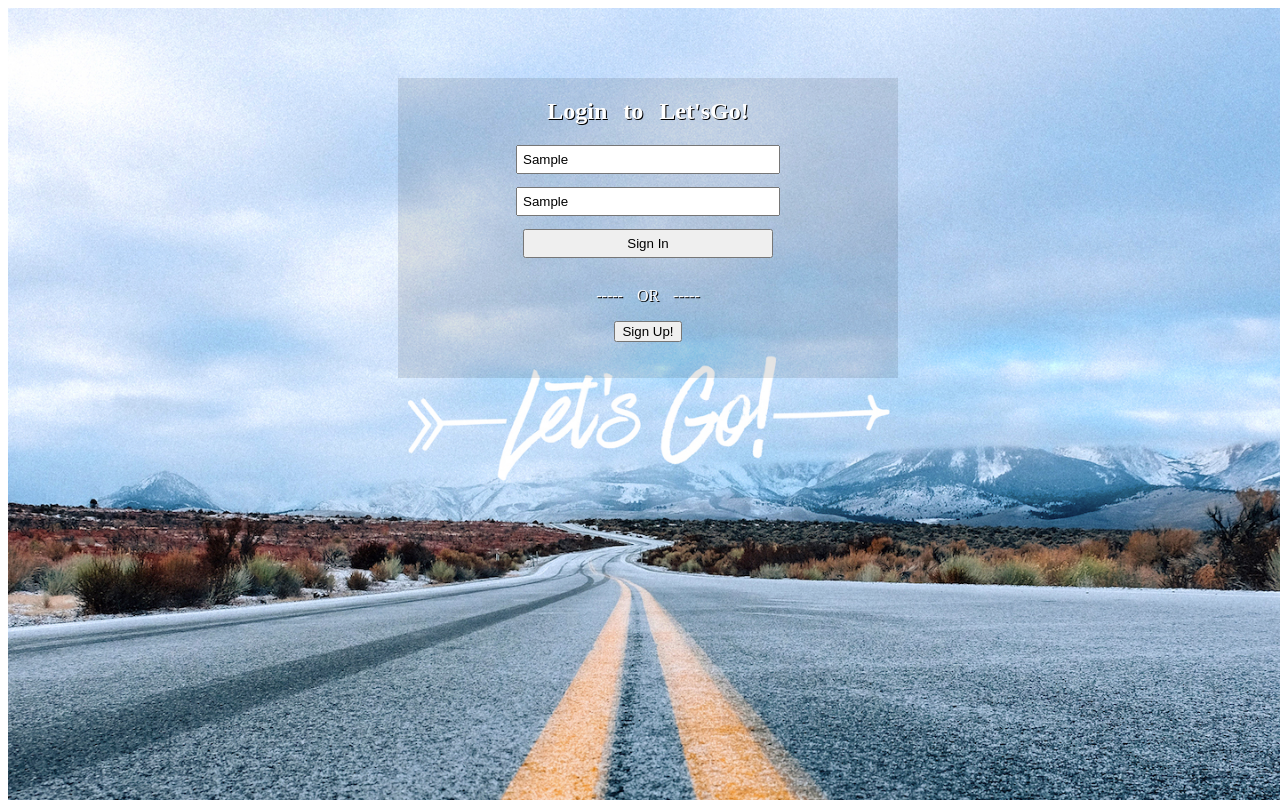
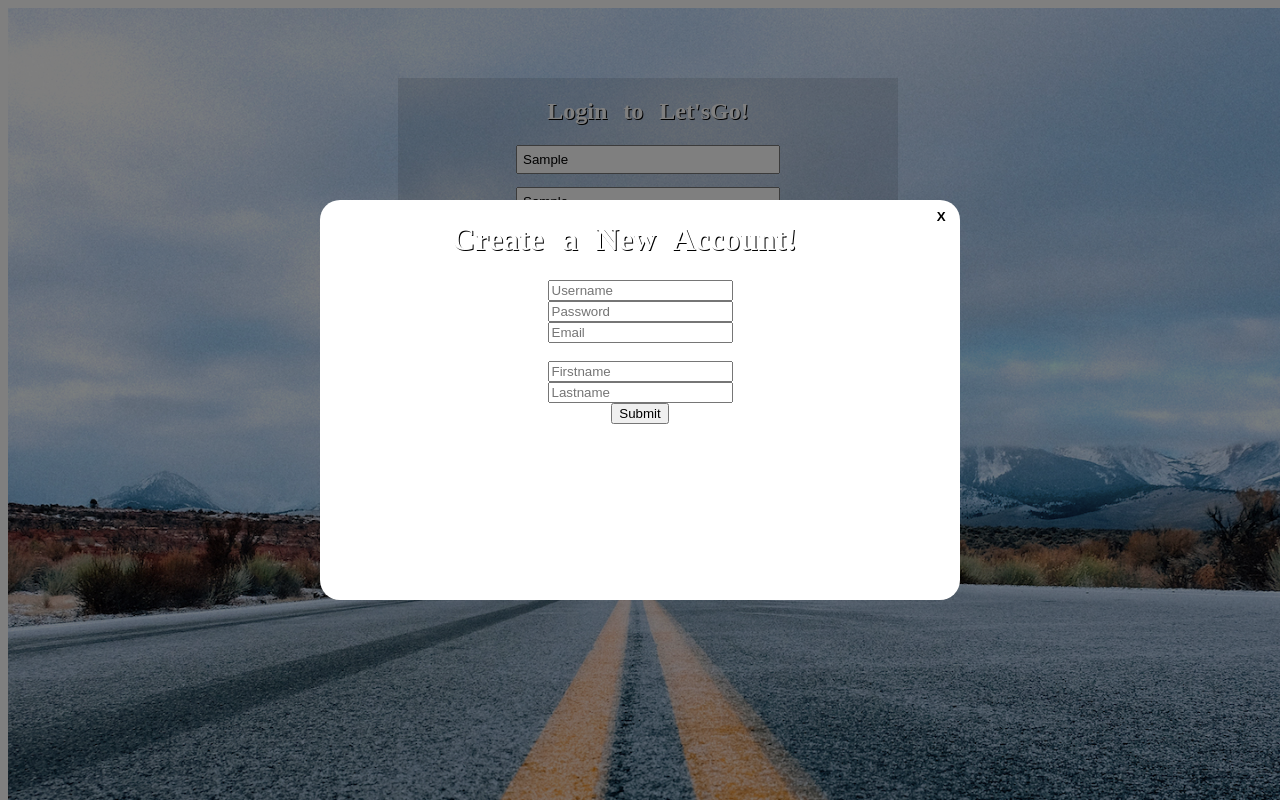
Before and after one commit to cStruong/letsgo_front, a React (Create React App) app: page / in a window 1280 px wide. Both pictures are taken after typing "Sample", "Sample" into the empty fields and a click on the button "Sign Up!". Built offline with nearby package versions, Linux system fonts and the light colour scheme; no server answers.

Commit message:
new trips routing and some crud functionality

```diff
--- a/src/App.js
+++ b/src/App.js
@@ -34,7 +34,7 @@ class App extends React.Component {
         <Switch>
           <Route exact={true} path="/" component={Home} />
           <Route path="/user" component={User} />
-          <Route path="/trip" component={Trip} />
+          <Route path="/trip/:id" component={Trip} />
           <Route path="/" component={Error} />
         </Switch>
       </div>
--- a/src/Components/Login.js
+++ b/src/Components/Login.js
@@ -2,11 +2,13 @@ import React from 'react';
 import { withRouter } from 'react-router-dom';
 import { connect } from 'react-redux';
 import { logIn } from '../Redux/actions.js'
+import NewUserForm from './NewUserForm.js';
 class Login extends React.Component {
     //state
     state = {
         username: "",
-        password: ""
+        password: "",
+        signupclicked: false
     }
 
     handleLoginChange = (event) => {
@@ -41,6 +43,12 @@ class Login extends React.Component {
         })
     }
 
+    handleSignup = (event) => {
+        this.setState({
+            signupclicked: !this.state.signupclicked
+        })
+    }
+
     render() {
 
         if (!localStorage.getItem("token") || localStorage.getItem("token") === 'undefined' ) {
@@ -56,8 +64,9 @@ class Login extends React.Component {
                         <button className="loginfield" type='submit'>Sign In</button>
                         <p>----- OR -----</p>
 
-                        <button>Sign Up!</button>
+                        <button onClick={this.handleSignup}>Sign Up!</button>
                     </form>
+                    {this.state.signupclicked ? <NewUserForm handleSignup={this.handleSignup}/> : null}
                 </div>
             )
         } else {
--- a/src/Components/MemberCard.js
+++ b/src/Components/MemberCard.js
@@ -1,9 +1,9 @@
 import React from 'react'
 
-const MemberCard = () => {
+const MemberCard = (props) => {
     return(
-        <div>
-            MemberCard
+        <div className="membercard">
+            {props.userObj.first_name} {props.userObj.last_name}
         </div>
     )
 }
--- a/src/Components/MemberList.js
+++ b/src/Components/MemberList.js
@@ -2,11 +2,12 @@ import React from 'react'
 
 import MemberCard from './MemberCard'
 
-const MemberList = () => {
+const MemberList = (props) => {
     return (
-        <div>
-            MemberList Container
-            <MemberCard />
+        <div className="memberlist">
+            {props.tripObj.users.map(user =>
+            <MemberCard userObj={user} />
+            )}
         </div>
     )
 }
--- a/src/Components/NewTripForm.js
+++ b/src/Components/NewTripForm.js
@@ -6,7 +6,7 @@ class NewTripForm extends React.Component{
     state = {
         destination: "",
         date: undefined,
-        picture: undefined
+        picture: ""
     }
 
     changeHandler = (event) => {
@@ -51,10 +51,7 @@ class NewTripForm extends React.Component{
                 return response.json();
             })
             .then(parsedNewUserTrip => {
-                console.log("new trip: ", parsedNewTrip)
-                console.log("before: ", this.props.currentUser.user_trips)
                 this.props.createTrip(parsedNewUserTrip);
-                console.log("after: ", this.props.currentUser.user_trips)
             })
         })
     }
@@ -76,8 +73,8 @@ class NewTripForm extends React.Component{
                     <br></br>
                     <br></br>
                     <br></br>
-                    <label>Upload a Trip Picture:</label>
-                    <input className="tripformfield" value={this.state.picture} onChange={this.changeHandler} type="file" name="picture"/>
+                    <label>Trip Picture:</label>
+                    <input className="tripformfield" value={this.state.picture} onChange={this.changeHandler} type="textfield" placeholder="Picture URL" name="picture" />
                     <br></br>
                     <br></br>
                     <br></br>
--- /dev/null
+++ b/src/Components/NewUserForm.js
@@ -0,0 +1,49 @@
+import React from 'react'
+
+class NewUserForm extends React.Component {
+
+    state = {
+        username: "",
+        password: "",
+        email: "",
+        first_name: "",
+        last_name: ""
+    }
+
+    handleChange = (event) => {
+        this.setState({
+            [event.target.name]: event.target.value
+        })
+    }
+
+    handleSubmit = (event) => {
+        console.log("teehee")
+    }
+
+    render() {
+        return (
+            <div className="newUserFormOutter">
+                <div className="newUserFormInner">
+                    <button onClick={this.props.handleSignup}className="cancelBtn">X</button>
+                    <h1>Create a New Account!</h1>
+                    <form>
+                        <input onChange={this.handleChange} type="textfield" placeholder="Username" name="username"/>
+                        <br></br>
+                        <input onChange={this.handleChange} type="textfield" placeholder="Password" name="password"/>
+                        <br></br>
+                        <input onChange={this.handleChange} type="textfield" placeholder="Email" name="email"/>
+                        <br></br>
+                        <br></br>
+                        <input onChange={this.handleChange} type="textfield" placeholder="Firstname" name="first_name"/>
+                        <br></br>
+                        <input onChange={this.handleChange} type="textfield" placeholder="Lastname" name="last_name"/>
+                        <br></br>
+                        <button onChange={this.handleChange} type="submit">Submit</button>
+                    </form>
+                </div>
+            </div>
+        )
+    }
+}
+
+export default NewUserForm
--- a/src/Components/TripCard.js
+++ b/src/Components/TripCard.js
@@ -10,7 +10,7 @@ class TripCard extends React.Component {
     handleClick = (event) => {
         const selectedTripObj = this.props.userTripObj.trip
         this.props.setTripState(selectedTripObj);
-        this.props.history.push('/trip')
+        this.props.history.push(`/trip/${selectedTripObj.id}`)
     }
 
     render() {
--- a/src/Containers/Trip.js
+++ b/src/Containers/Trip.js
@@ -1,23 +1,70 @@
 import React from 'react'
 import { connect } from 'react-redux'
 
+import { withRouter } from 'react-router-dom';
+import { setTripState, removeUserTrip } from '../Redux/actions.js'
 import MemberList from '../Components/MemberList.js'
 
 class Trip extends React.Component {
+
+    componentDidMount() {
+        fetch(`http://localhost:3005/trips/${this.props.match.params.id}`)
+            .then(response => {
+                return response.json()
+            })
+            .then(parsedTripObj => {
+                this.props.setTripState(parsedTripObj);
+            })
+    }
+
+    handleDelete = (event) => {
+        let currentUserTripArr = this.props.currentTrip.user_trips.filter(user_trip =>
+            user_trip.user_id === this.props.currentUser.id
+        )
+
+        let currentUserTripID = currentUserTripArr[0].id
+
+        fetch(`http://localhost:3005/usertrips/${currentUserTripID}`, {
+            method: 'DELETE'
+        })
+        .then(() => {
+            this.props.removeUserTrip(currentUserTripID)
+            this.props.history.push('/user')
+        })
+    }
+
     render() {
-        if (!this.props.currentTrip ||  this.props.currentTrip.id === undefined) {
+
+        if (!localStorage.getItem("token") || localStorage.getItem("token") === 'undefined') {
             return (
                 <div>
-                    lost store...
+                    Please Log in first. Redirecting to Log in Page.
+                    {this.props.history.push('/')}
                 </div>
             )
+        } else if ((this.props.currentTrip.users !== undefined)) {
+            if (this.props.currentTrip.users.includes(this.props.currentUser)) {
+                return (
+                    <div>
+                        <h1>{this.props.currentTrip.destination} on {this.props.currentTrip.date} </h1>
+                        <button onClick={this.handleDelete}>Leave Trip</button>
+                        <MemberList tripObj={this.props.currentTrip}/>
+                    </div>
+                )
+            } else {
+                return (
+                    <React.Fragment>
+                        You do not have access to this page. Redirecting...
+                        {this.props.history.push('/user')}
+                    </React.Fragment>
+                )
+            }
         } else {
-        return (
-            <div>
-                <h1>{this.props.currentTrip.destination} on {this.props.currentTrip.date} </h1>
-                <MemberList />
-            </div>
-        )
+            return (
+                <div>
+                    Loading...
+                </div>
+            )
         }
     }
 }
@@ -29,4 +76,4 @@ const mapStateToProps = (state) => {
     }
 }
 
-export default connect(mapStateToProps)(Trip)
+export default connect(mapStateToProps, { setTripState, removeUserTrip } )(withRouter(Trip))
--- a/src/Redux/actions.js
+++ b/src/Redux/actions.js
@@ -18,3 +18,10 @@ export const setTripState = (selectedTripObj) => {
         payload: selectedTripObj
     }
 }
+
+export const removeUserTrip = (id) => {
+    return {
+        type: "REMOVE_USERTRIP",
+        payload: id
+    }
+}
--- a/src/Redux/reducer.js
+++ b/src/Redux/reducer.js
@@ -24,6 +24,17 @@ const reducer = (state = initialState, action) => {
                 currentTrip: action.payload
              }
 
+        case "REMOVE_USERTRIP":
+             let newUserTripArr = [...state.currentUser.user_trips]
+             newUserTripArr = newUserTripArr.filter(userTrip =>
+                userTrip.id !== action.payload
+                )
+             return {...state,
+                currentUser: {...state.currentUser,
+                    user_trips: newUserTripArr
+                }
+             }
+
         default:
             return state
     }
--- a/src/index.css
+++ b/src/index.css
@@ -88,3 +88,51 @@ body {
   background-size: cover;
   background-repeat: no-repeat;
 }
+
+.memberlist {
+  background-color: green;
+  height: 30vh;
+}
+
+.membercard {
+  background-color: pink;
+  width: 70%;
+  height: 25%;
+  margin-top: 10px;
+}
+
+.newUserFormOutter {
+  position: fixed;
+  width: 100%;
+  height: 100%;
+  top: 0;
+  left: 0;
+  right: 0;
+  bottom: 0;
+  margin: auto;
+  background-color: rgba(0,0,0, 0.5);
+}
+
+.newUserFormInner {
+  position: absolute;
+  left: 25%;
+  right: 25%;
+  top: 25%;
+  bottom: 25%;
+  margin: auto;
+  border-radius: 20px;
+  background: white;
+}
+
+.cancelBtn {
+  margin-right: 1%;
+  margin-top: 1%;
+  float: right;
+  font-weight: bolder;
+  background-color: transparent;
+  border-color: transparent;
+}
+
+.cancelBtn:hover {
+  border-color: blue;
+}
```
